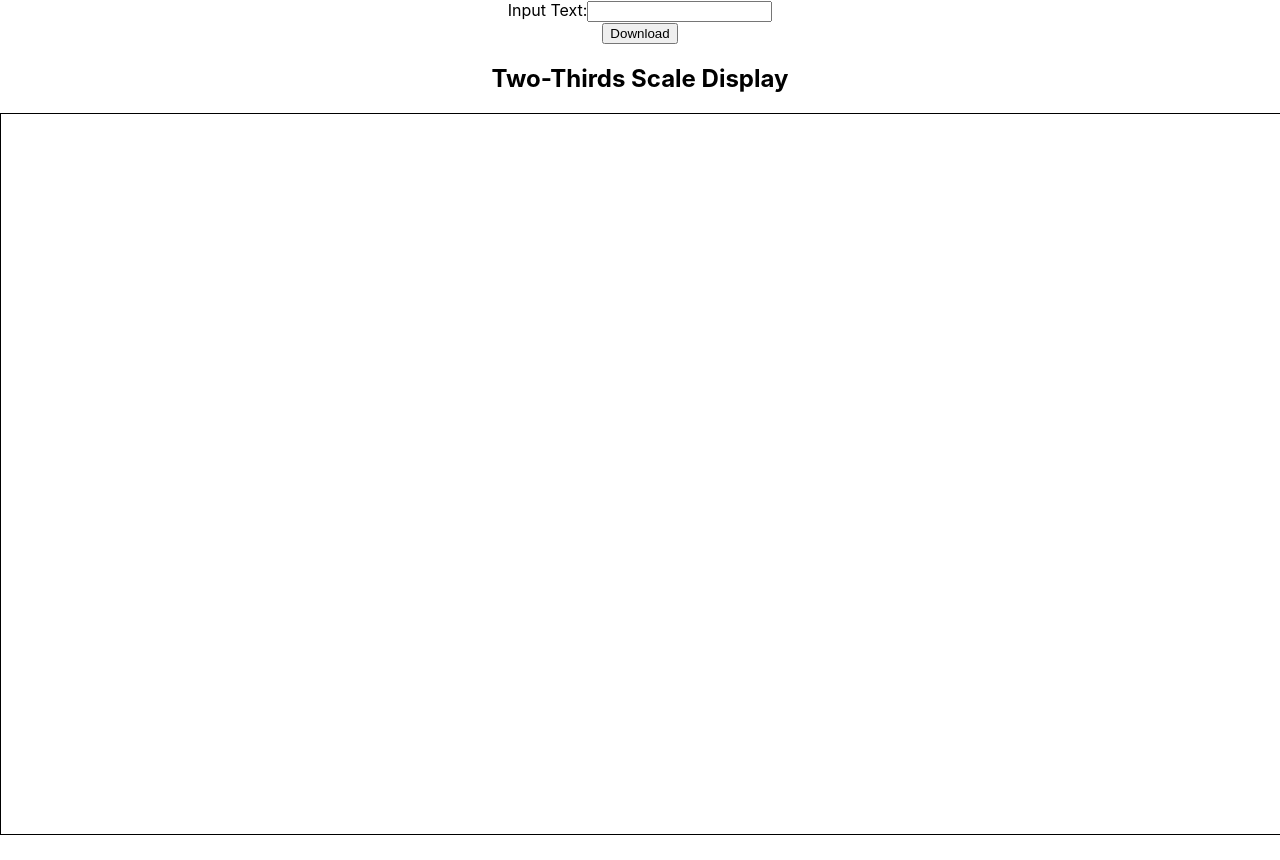
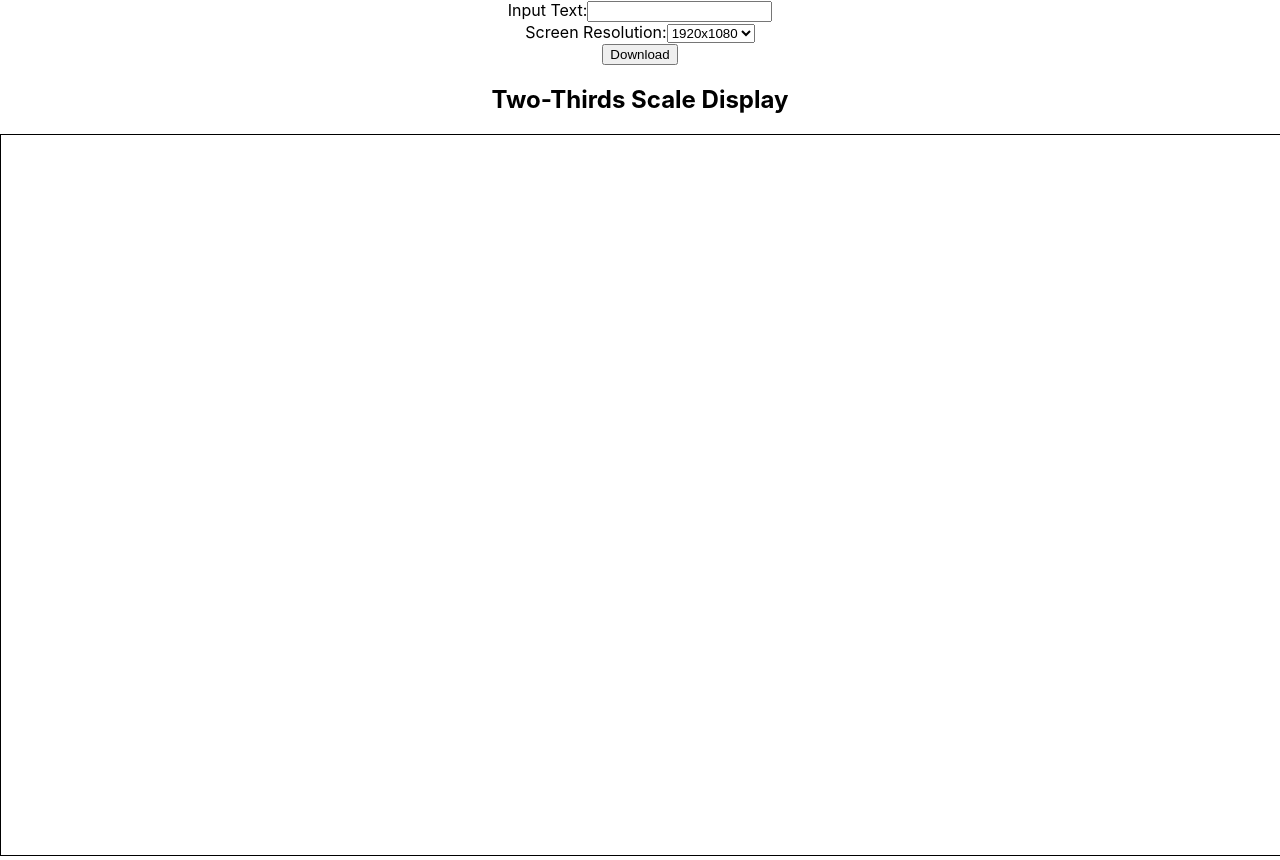
Before and after one commit to michaelahmadi/background-text, a React (Create React App) app: page / in a window 1280 px wide. Before the commit the page ends 839 px from the top, so only its background shows below. Built offline with nearby package versions, Linux system fonts and the light colour scheme.

Commit message:
Committing progress on resolution dropdown, not fully functional yet

```diff
--- a/src/App.js
+++ b/src/App.js
@@ -3,18 +3,43 @@ import { useEffect, useState, useRef } from 'react';
 function App() {
 
   const [backgroundText, setBackgroundText] = useState(""); // The inputted text
+  const [dimensions, setDimensions] = useState({width: 1920, height: 1080});
   const [font, setFont] = useState(54);
 
-  const TWO_THIRDS = 2/3;
+  const DimensionDropdown = props => {
+    const options = [
+      { label: '1920x1080', value: '{"width": 1920, "height": 1080}'},
+      { label: '1440x900', value: '{"width": 1440, "height": 900}' },
+      { label: '1366x768', value: '{"width": 1366, "height": 768}' },
+    ];
+
+    const handleChange = (e) => {
+      setDimensions(JSON.parse(e.target.value));
+    }
+
+    return (
+      <div>
+        <label>
+          Screen Resolution:
+          <select value={dimensions} onChange={handleChange}>
+            {options.map((option) => (
+              <option key={option.label} value={option.value}>{option.label}</option>
+            ))}
+          </select>
+        </label>
+      </div>
+    )
+  }
 
   const DisplayCanvas = props => {
+    const TWO_THIRDS = 2/3;
 
     const canvasRef = useRef(null);
 
     useEffect(() => {
       const ctx = canvasRef.current.getContext('2d');
-      const scaledWidth = props.width * TWO_THIRDS;
-      const scaledHeight = props.height * TWO_THIRDS;
+      const scaledWidth = dimensions.width * TWO_THIRDS;
+      const scaledHeight = dimensions.height * TWO_THIRDS;
       const scaledFont = props.font * TWO_THIRDS;
       // Draw background
       ctx.fillStyle = "white";
@@ -25,9 +50,9 @@ function App() {
       ctx.fillStyle = 'black';
       ctx.textAlign = 'center';
       ctx.fillText(backgroundText, scaledWidth/2, scaledHeight/2);
-    }, [props]);
+    }, [props, TWO_THIRDS]);
 
-    return <canvas ref={canvasRef} width={props.width * TWO_THIRDS} height={props.height * TWO_THIRDS} style={{border: '1px solid black'}}>Your browser does not support the canvas HTML element.</canvas>;
+    return <canvas ref={canvasRef} width={dimensions.width * TWO_THIRDS} height={dimensions.height * TWO_THIRDS} style={{border: '1px solid black'}}>Your browser does not support the canvas HTML element.</canvas>;
   };
 
   const DownloadBackground = props => {
@@ -44,13 +69,13 @@ function App() {
       const ctx = canvasRef.current.getContext('2d');
       // Draw background
       ctx.fillStyle = "white";
-      ctx.fillRect(0, 0, 1920, 1080);
+      ctx.fillRect(0, 0, dimensions.width, dimensions.height);
 
       // Draw text
       ctx.font = '54px serif';
       ctx.fillStyle = 'black';
       ctx.textAlign = 'center';
-      ctx.fillText(backgroundText, 1920/2, 1080/2);
+      ctx.fillText(backgroundText, dimensions.width/2, dimensions.height/2);
 
       // Create and complete download
       aRef.current.href = canvasRef.current.toDataURL("image/png");
@@ -69,7 +94,7 @@ function App() {
     return (
       <div>
         <button onClick={()=>setShouldDownload(true)}>Download</button>
-        <canvas ref={canvasRef} width={1920} height={1080} hidden/>
+        <canvas ref={canvasRef} width={dimensions.width} height={dimensions.height} hidden/>
         {// eslint-disable-next-line
         }<a ref={aRef} download="back.png" hidden></a>
       </div>
@@ -79,16 +104,18 @@ function App() {
   return (
     <div className="App" style={{textAlign: 'center'}}>
 
+
       <label>
         Input Text:
         <input type="text" id="inputText" onChange={e => setBackgroundText(e.target.value)}>
         </input>
       </label>
+      <DimensionDropdown/>
       <DownloadBackground/>
 
       <div>
         <h2>Two-Thirds Scale Display</h2>
-        <DisplayCanvas width={1920} height={1080} font={font}/>
+        <DisplayCanvas font={font}/>
       </div>
     </div>
   );
```
Also changed, not shown: public/manifest.json.
